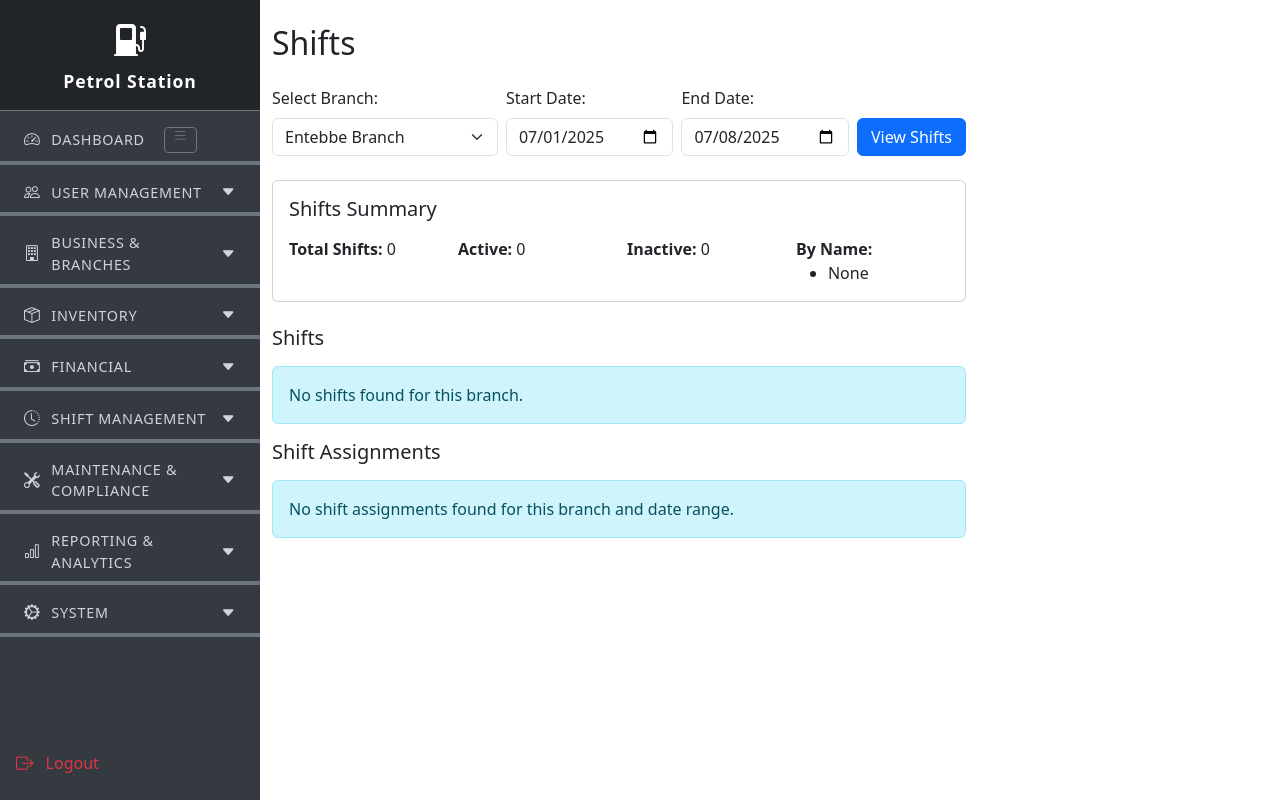
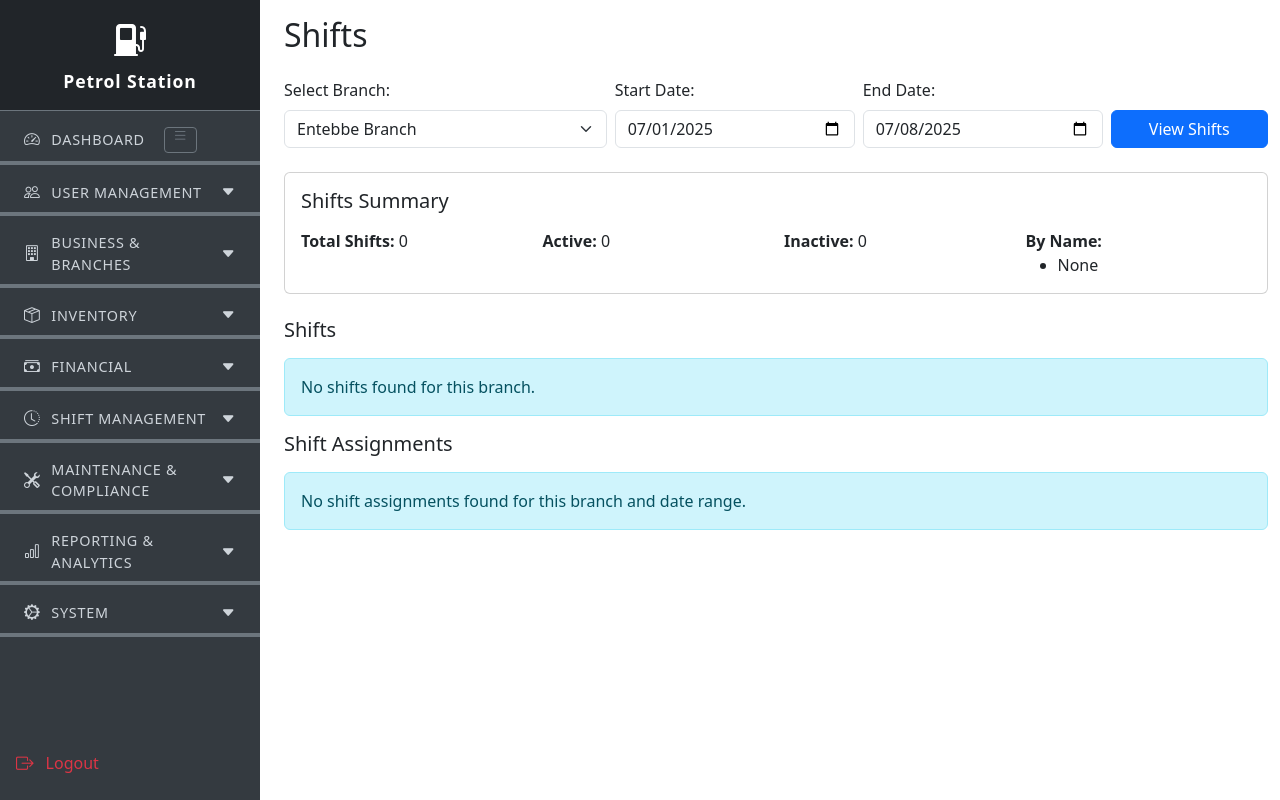
Before and after one commit to AtwongereVianney/fuelstation, a PHP site: page /public/shifts.php in a window 1280 px wide. Run offline with PHP 8.4, Linux system fonts and the light colour scheme; data comes from the database, SQL or seed files in the repository; data that the repository does not hold is empty.

Commit message:
modify notification.php,shift_assignment.php,shifts.php

```diff
--- a/public/shifts.php
+++ b/public/shifts.php
@@ -59,17 +59,34 @@ if ($selected_branch_id && $start_date && $end_date) {
     <link href="https://cdn.jsdelivr.net/npm/bootstrap@5.3.0/dist/css/bootstrap.min.css" rel="stylesheet">
 </head>
 <body>
-<div class="d-flex" style="min-height:100vh;">
+<!-- Responsive Sidebar Offcanvas for mobile -->
+<div class="offcanvas offcanvas-start d-md-none" tabindex="-1" id="mobileSidebar" aria-labelledby="mobileSidebarLabel">
+    <div class="offcanvas-header">
+        <h5 class="offcanvas-title" id="mobileSidebarLabel">Menu</h5>
+        <button type="button" class="btn-close" data-bs-dismiss="offcanvas" aria-label="Close"></button>
+    </div>
+    <div class="offcanvas-body p-0">
         <?php include '../includes/sidebar.php'; ?>
-    <div class="main-content">
-        <div class="container py-4">
-            <div class="row">
-
-                <div>
+    </div>
+</div>
+<div class="container-fluid">
+    <div class="row flex-nowrap">
+        <!-- Sidebar for desktop -->
+        <div class="col-auto d-none d-md-block p-0">
+            <?php include '../includes/sidebar.php'; ?>
+        </div>
+        <!-- Main content -->
+        <div class="col ps-md-4 pt-3 main-content">
+            <!-- Mobile menu button -->
+            <div class="d-md-none mb-3">
+                <button class="btn btn-outline-primary" type="button" data-bs-toggle="offcanvas" data-bs-target="#mobileSidebar" aria-controls="mobileSidebar">
+                    <i class="fas fa-bars"></i> Menu
+                </button>
+            </div>
             <h2 class="mb-4">Shifts</h2>
             <form method="get" class="mb-4">
                 <div class="row g-2 align-items-end">
-                            <div class="col-md-4">
+                    <div class="col-12 col-md-4">
                         <label for="branch_id" class="form-label">Select Branch:</label>
                         <select name="branch_id" id="branch_id" class="form-select">
                             <?php foreach ($branches as $b): ?>
@@ -77,15 +94,15 @@ if ($selected_branch_id && $start_date && $end_date) {
                             <?php endforeach; ?>
                         </select>
                     </div>
-                            <div class="col-md-3">
+                    <div class="col-12 col-md-3">
                         <label for="start_date" class="form-label">Start Date:</label>
                         <input type="date" name="start_date" id="start_date" class="form-control" value="<?php echo h($start_date); ?>">
                     </div>
-                            <div class="col-md-3">
+                    <div class="col-12 col-md-3">
                         <label for="end_date" class="form-label">End Date:</label>
                         <input type="date" name="end_date" id="end_date" class="form-control" value="<?php echo h($end_date); ?>">
                     </div>
-                            <div class="col-md-2">
+                    <div class="col-12 col-md-2">
                         <button type="submit" class="btn btn-primary w-100">View Shifts</button>
                     </div>
                 </div>
@@ -95,10 +112,10 @@ if ($selected_branch_id && $start_date && $end_date) {
                     <div class="card-body">
                         <h5 class="card-title mb-3">Shifts Summary</h5>
                         <div class="row g-3">
-                                    <div class="col-md-3"><strong>Total Shifts:</strong> <?php echo h($shift_summary['total']); ?></div>
-                                    <div class="col-md-3"><strong>Active:</strong> <?php echo h($shift_summary['active']); ?></div>
-                                    <div class="col-md-3"><strong>Inactive:</strong> <?php echo h($shift_summary['inactive']); ?></div>
-                                    <div class="col-md-3">
+                            <div class="col-6 col-md-3"><strong>Total Shifts:</strong> <?php echo h($shift_summary['total']); ?></div>
+                            <div class="col-6 col-md-3"><strong>Active:</strong> <?php echo h($shift_summary['active']); ?></div>
+                            <div class="col-6 col-md-3"><strong>Inactive:</strong> <?php echo h($shift_summary['inactive']); ?></div>
+                            <div class="col-12 col-md-3">
                                 <strong>By Name:</strong>
                                 <ul class="mb-0">
                                     <?php foreach ($shift_summary['by_name'] as $name => $count): ?>
@@ -114,7 +131,7 @@ if ($selected_branch_id && $start_date && $end_date) {
             <h5 class="mb-3">Shifts</h5>
             <?php if ($shifts): ?>
                 <div class="table-responsive mb-4">
-                            <table class="table table-sm table-bordered align-middle">
+                    <table class="table table-sm table-bordered align-middle mb-0">
                         <thead class="table-light">
                             <tr>
                                 <th>Name</th>
@@ -137,13 +154,14 @@ if ($selected_branch_id && $start_date && $end_date) {
                         </tbody>
                     </table>
                 </div>
+                <div class="d-block d-md-none small text-muted mt-2">Swipe left/right to see more columns.</div>
             <?php else: ?>
                 <div class="alert alert-info">No shifts found for this branch.</div>
             <?php endif; ?>
             <h5 class="mb-3">Shift Assignments</h5>
             <?php if ($assignments): ?>
                 <div class="table-responsive">
-                            <table class="table table-sm table-bordered align-middle">
+                    <table class="table table-sm table-bordered align-middle mb-0">
                         <thead class="table-light">
                             <tr>
                                 <th>Date</th>
@@ -172,14 +190,13 @@ if ($selected_branch_id && $start_date && $end_date) {
                         </tbody>
                     </table>
                 </div>
+                <div class="d-block d-md-none small text-muted mt-2">Swipe left/right to see more columns.</div>
             <?php else: ?>
                 <div class="alert alert-info">No shift assignments found for this branch and date range.</div>
             <?php endif; ?>
         </div>
     </div>
 </div>
-    </div>
-</div>
 <script src="https://cdn.jsdelivr.net/npm/bootstrap@5.3.0/dist/js/bootstrap.bundle.min.js"></script>
 </body>
 </html>
```
Also changed, not shown: public/daily_sales_summary.php (+41 -18 lines), public/notifications.php (+33 -17 lines), public/shift_assignments.php (+33 -17 lines). Lines whose indentation alone changed are shown as unchanged.
